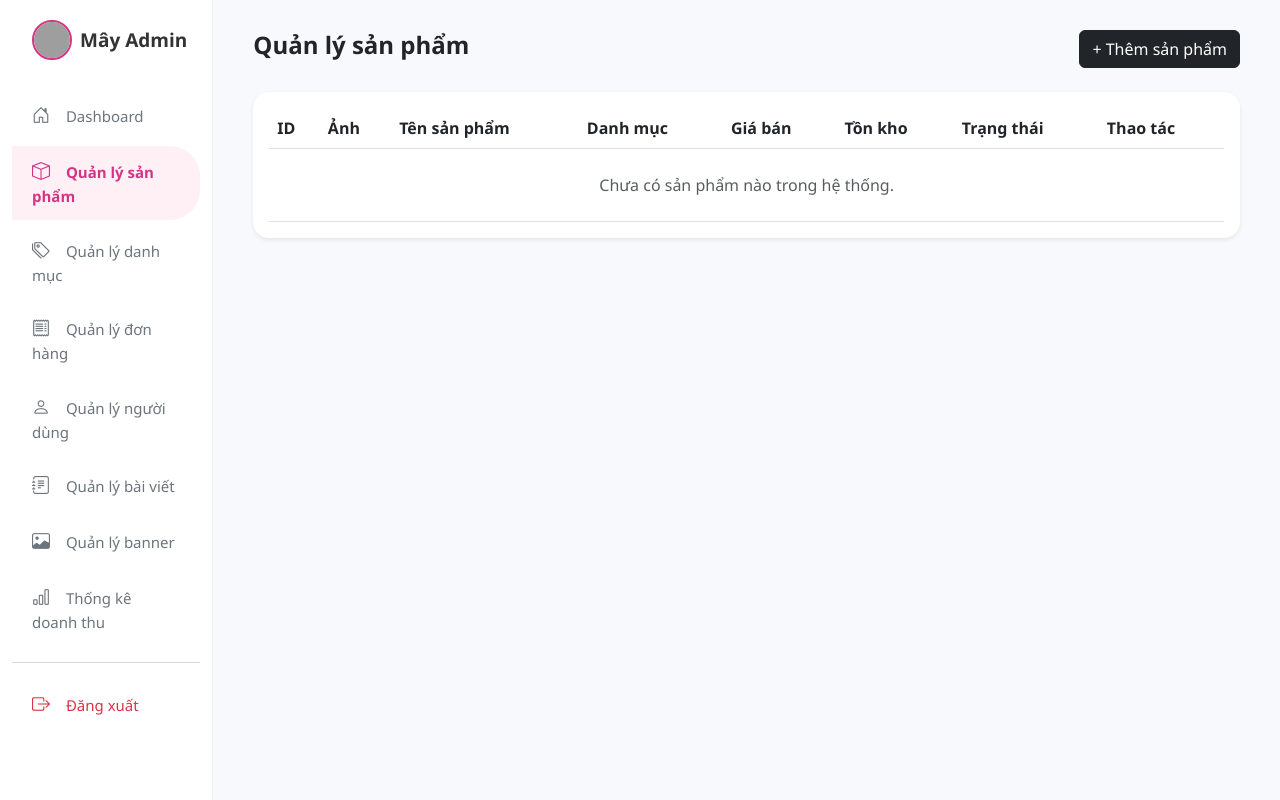
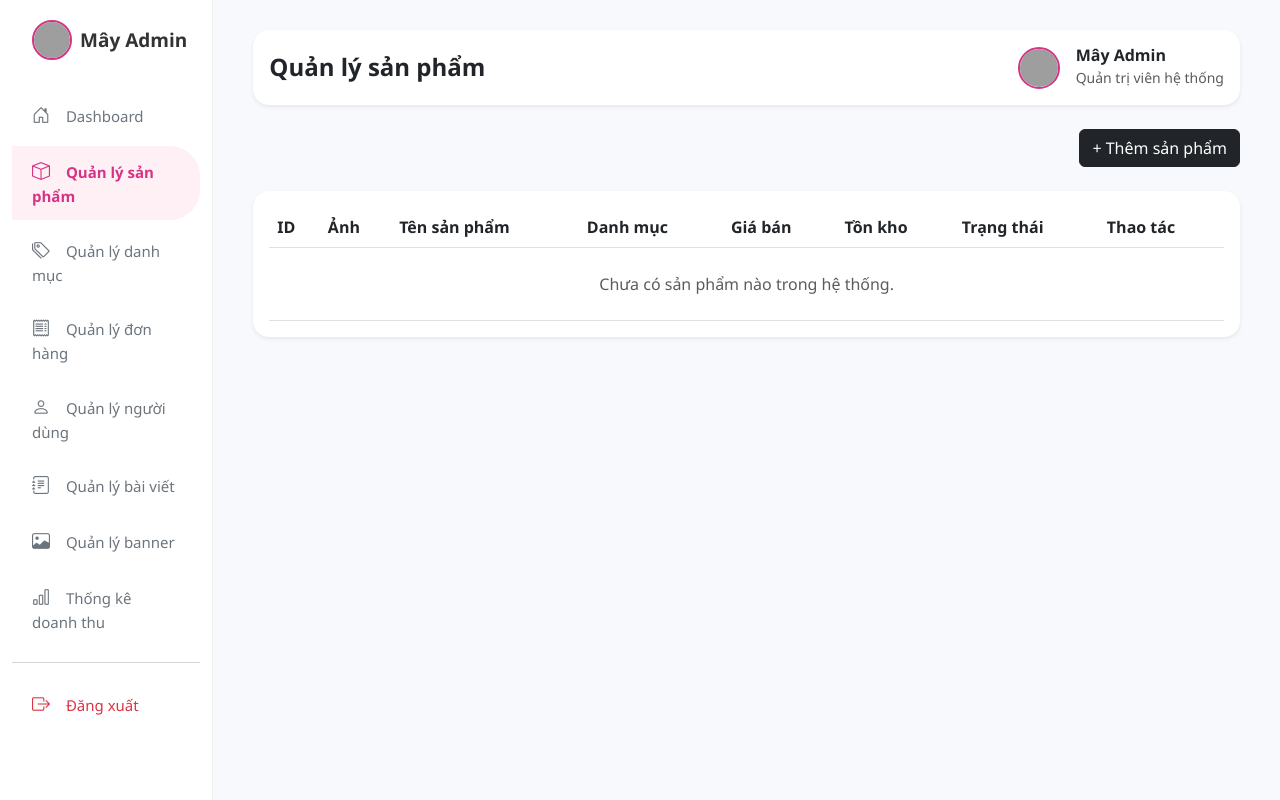
Before and after one commit to lengocanh270706-maker/Website-FashionStore, a PHP site: page /index.php in a window 1280 px wide. Run offline with PHP 8.4, Linux system fonts and the light colour scheme; data that the repository does not hold is empty; grey boxes are pictures that could not be loaded.

Commit message:
Update index.php

```diff
--- a/BTN-LTweb/admin/products/index.php
+++ b/BTN-LTweb/admin/products/index.php
@@ -45,10 +45,22 @@ $result = $conn->query("SELECT products.*, categories.name as cat_name FROM prod
 
             <!-- Main Content -->
             <div class="col-md-10 main-content">
-                <div class="d-flex justify-content-between align-items-center mb-4">
-                    <h4 class="fw-bold">Quản lý sản phẩm</h4>
+                <!-- Topbar góc phải chứa thông tin Admin -->
+                <div class="d-flex justify-content-between align-items-center mb-4 bg-white p-3 rounded-4 shadow-sm">
+                    <h4 class="fw-bold mb-0 text-dark">Quản lý sản phẩm</h4>
+                    <div class="d-flex align-items-center gap-3">
+                        <img src="../../uploads/logomay.jpg" alt="Admin" style="width: 42px; height: 42px; object-fit: cover; border-radius: 50%; border: 2px solid #d63384;">
+                        <div>
+                            <h6 class="mb-0 fw-bold text-dark">Mây Admin</h6>
+                            <small class="text-muted">Quản trị viên hệ thống</small>
+                        </div>
+                    </div>
+                </div>
+
+                <div class="d-flex justify-content-end mb-4">
                     <a href="create.php" class="btn btn-dark">+ Thêm sản phẩm</a>
                 </div>
+
                 <div class="card border-0 shadow-sm p-3 rounded-4">
                     <table class="table align-middle mb-0">
                         <thead>
```
